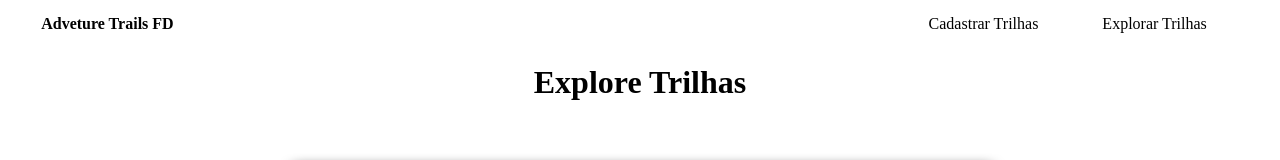
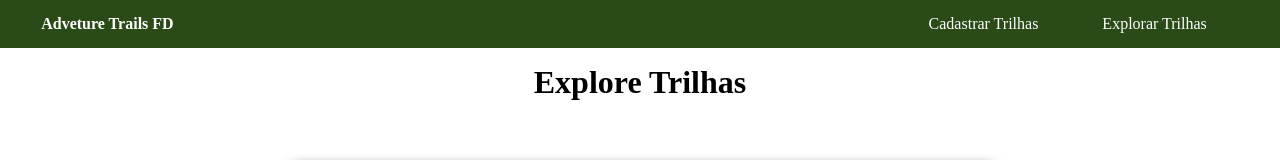
Before and after one commit to marcelovntr/Primeiro-Projeto-React, a React (Vite) app in the folder projeto-trilhas/: page / in a window 1280 px wide. Shown: the top 160 px of the page. Built offline with nearby package versions, Linux system fonts and the light colour scheme; grey boxes are pictures that could not be loaded.

Commit message:
Finalização do Header

```diff
--- a/projeto-trilhas/src/index.css
+++ b/projeto-trilhas/src/index.css
@@ -3,10 +3,9 @@
     margin: 0;
     box-sizing: border-box;
 
-
+}
     :root {
-        --primary: #504908;
+        --primary: #2a4b17;
         --white: #ffffff;
         --black: #181818;
       }
-}
```
